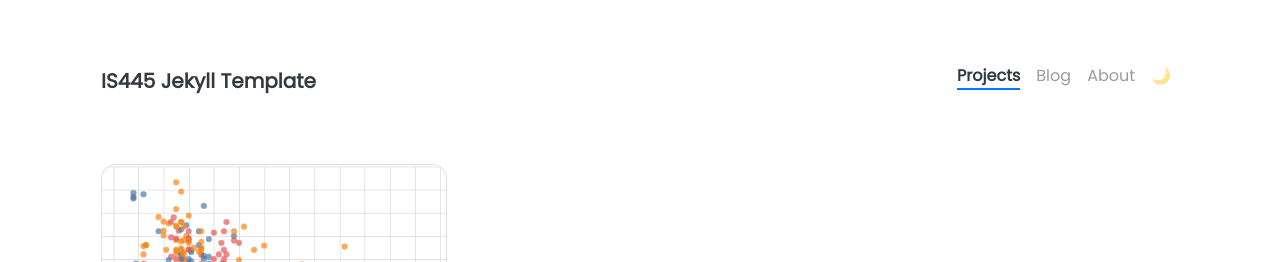
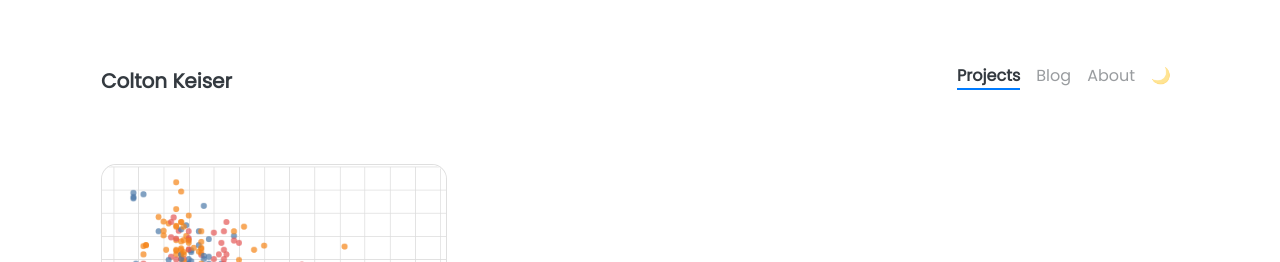
Before and after one commit to ckeiser2/ckeiser2.github.io, a Jekyll site: the page built from pages/projects.html, in a window 1280 px wide. Shown: the top 262 px of the page. Built offline with Jekyll 4.4.1, drawn with Linux system fonts in a browser that asks for light colours; nearby versions of some CDN libraries.

Commit message:
_config.yml

```diff
--- a/_config.yml
+++ b/_config.yml
@@ -5,12 +5,12 @@
 # NOTE: it looks like you need to rebuild + repush everytime you update this _config.yml file
 
 ### Site Settings ###
-title               : IS445 Jekyll Template
+title               : Colton Keiser
 description         : >-
-                      I am definitely not a corgi!
+                      BSIS Undergrad Senior
 baseurl             : ""   # Change to empty quotes if you are hosting your site at <your-username>.github.io directly,
 #                                             otherwise will be hosted at <your-username>.github.io/{{base_url}}
-repository          :                     # Change to <your-username>/<your-username>.github.io (or remove it if you don't need remote projects) -- for example, I would put "jnaiman" without the quotes after the ":" here
+repository          : ckeiser2                    # Change to <your-username>/<your-username>.github.io (or remove it if you don't need remote projects) -- for example, I would put "jnaiman" without the quotes after the ":" here
 open_new_tab        : false                             # Opens external URLs in new tab (works for posts, projects and navbar only)
 
 
```
